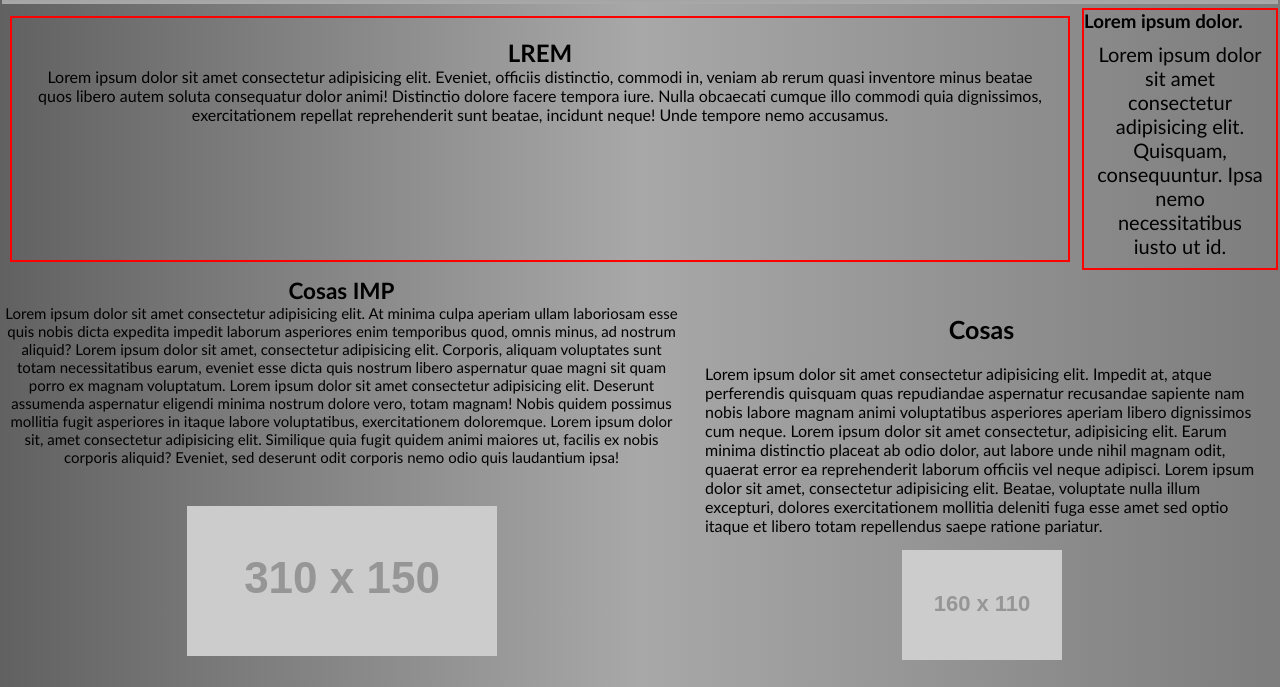
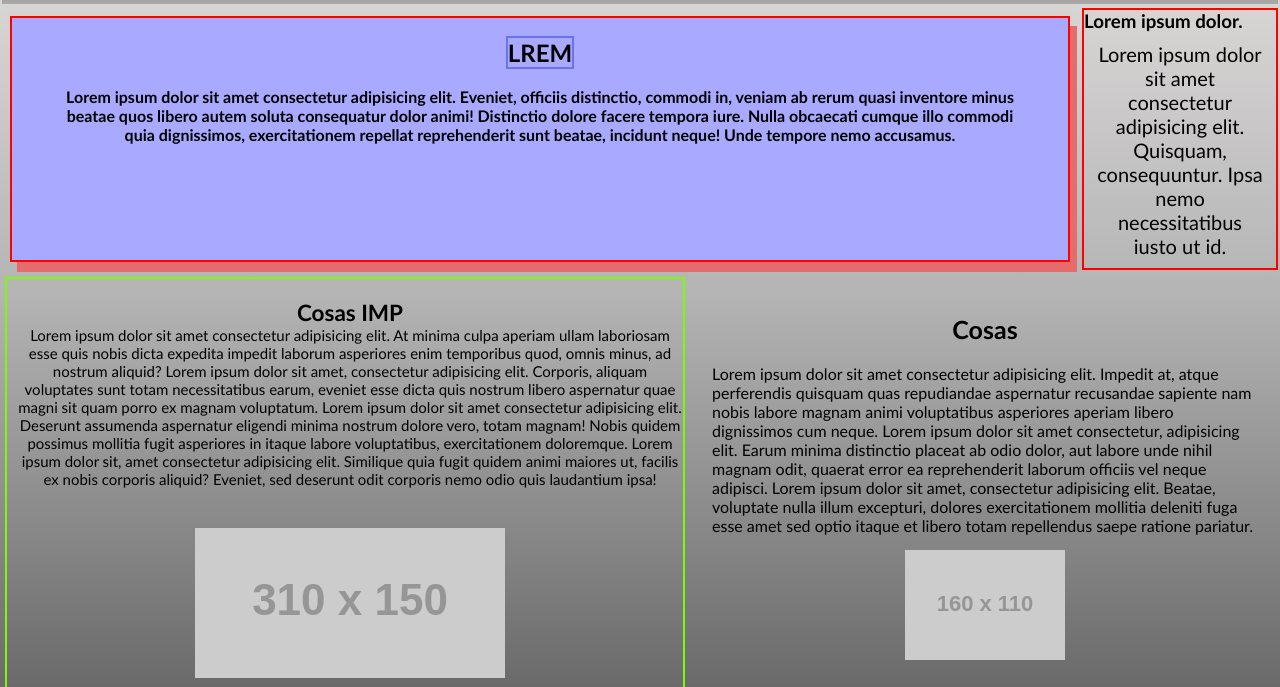
Before and after one commit to divoragu/coderhouse, a plain HTML site: page aboutme.html in a window 1280 px wide. Shown: the part 152-839 px from the top of the page. Drawn offline with Linux system fonts and the light colour scheme; placeholder pictures from the web are drawn by us.

Commit message:
segundo commit

```diff
--- a/main.css
+++ b/main.css
@@ -3,7 +3,7 @@
     padding: 0px;
 }
 .div-prin{
-    background-image: linear-gradient(90deg, rgb(97, 97, 97), rgb(168, 168, 168), rgb(126, 125, 125));
+    background-image: linear-gradient( rgb(235, 230, 230), rgb(180, 180, 180), rgb(97, 96, 96));
     display: grid;
     /* 835px max */
     grid-template-columns: auto auto 200px;
@@ -258,8 +258,8 @@ h6{
 
 /* about me */
 .div-prin1{
+    background-image: linear-gradient( rgb(235, 230, 230), rgb(180, 180, 180), rgb(97, 96, 96));
 
-    background-image: linear-gradient(90deg, rgb(97, 97, 97), rgb(168, 168, 168), rgb(126, 125, 125));
     display: grid;
     /* 835px max */
     grid-template-columns: auto auto 200px;
@@ -297,18 +297,37 @@ h6{
         display: inline;
         text-align: center;
         margin: 10px;
+        background-color: rgb(169, 169, 255);
+        box-shadow: 7px 10px rgb(230, 108, 108);
+    }
+    .main1 h2{
+        margin-bottom: px;
+        border: 2px double rgb(106, 114, 236);
+        display: inline;
+    }
+    .main1 p{
+        margin: 20px;
+        font-weight: 600;
     }
     .nav-menu ul li{
         display: inline;
         margin: 30px;
     }
+    .art-grid1{
+        display: flex;
+        justify-content: center;
+        align-items: center;
+        padding-top: 20px;
+        padding-left: 10px;
+        border: 2px solid lawngreen;
+    }
 
 }
-.art-grid1 div{
-
-
+.main1{
+    display: inline;
+    text-align: center;
+    margin: 10px;
 }
-
 .art-grid1{
     display: block;
     justify-content: center;
```
